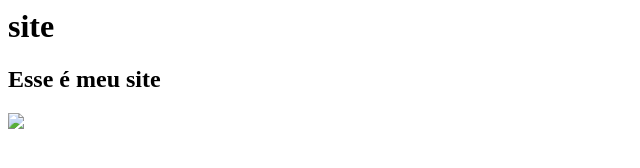
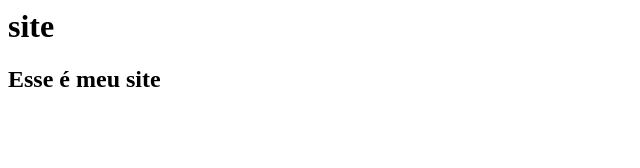
Before and after one commit to carlasimone024/atividadehtml.github.oi, a plain HTML site: page index.html in a window 1280 px wide. Shown: the full height of the page, 0-640 px from the left. Drawn offline with Linux system fonts and the light colour scheme.

Commit message:
Update index.html

```diff
--- a/index.html
+++ b/index.html
@@ -5,9 +5,5 @@
   <body>
   <h1>site<h1>
     <h2> Esse é meu site</h2>
-    <a href="https://www.wikihow.com">
-    <img src="imagemfilenamehere.gif"
-         </a>
-
   </body>
 </html>
```
